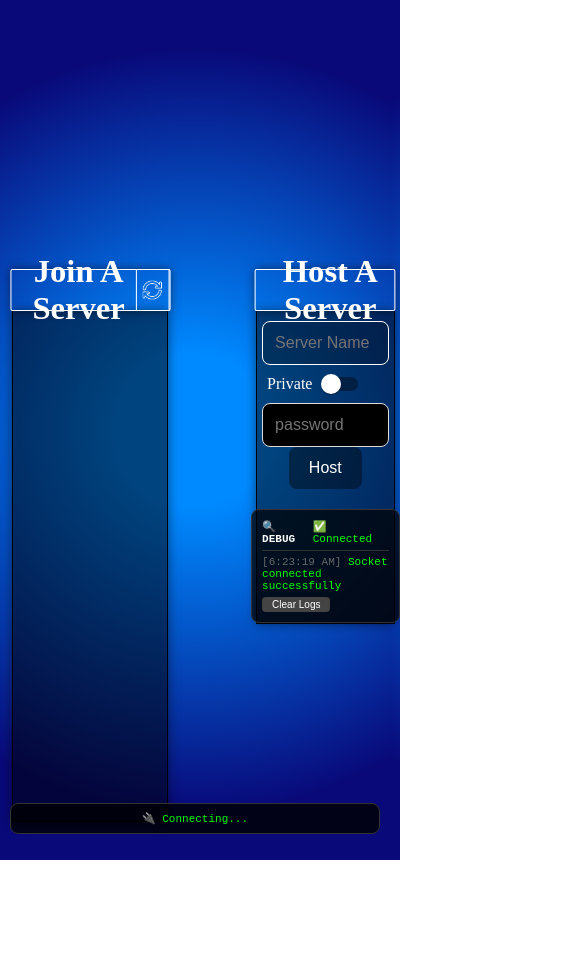
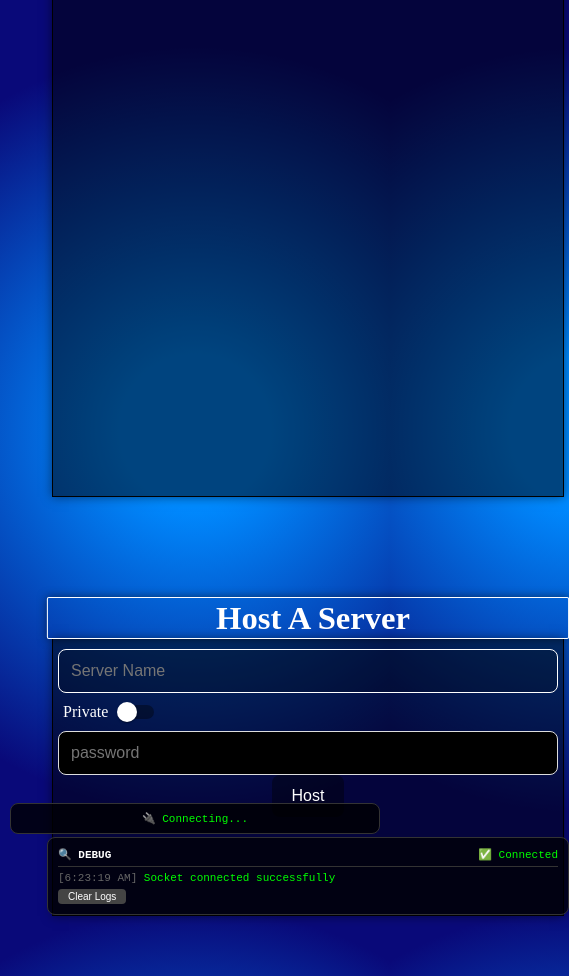
Before and after one commit to experimentforludo-tech/15AUG-LUDO, a React (Create React App) app: page / in a window 390 px wide. Shown: the whole page, 569 px wide, since content can reach past the window. Before the commit the page ends 860 px from the top, so only its background shows below. Built offline with nearby package versions, Linux system fonts and the light colour scheme; no server answers.

Commit message:
Update LoginPage.module.css

```diff
--- a/src/components/LoginPage/LoginPage.module.css
+++ b/src/components/LoginPage/LoginPage.module.css
@@ -5,4 +5,17 @@
     align-items: flex-start;
     height: 50%;
     width: 100%;
+    gap: 10px;
+    flex-wrap: wrap;
 }
+
+/* ===== Mobile Responsive ===== */
+@media (max-width: 768px) {
+    .container {
+        flex-direction: column;
+        align-items: center;
+        height: auto;
+        padding: 10px;
+        gap: 0px;
+    }
+}
```
